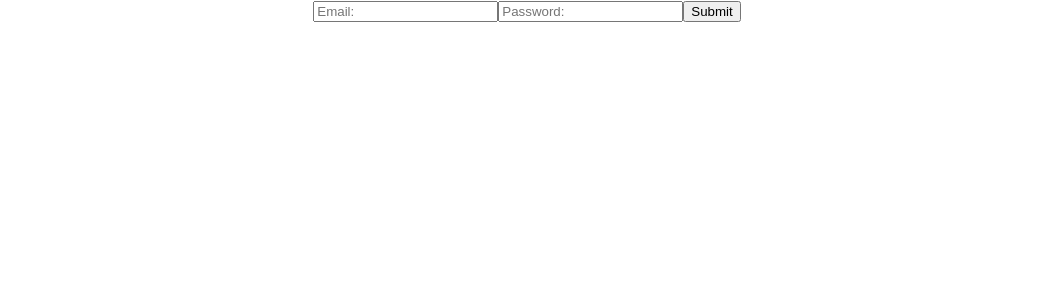
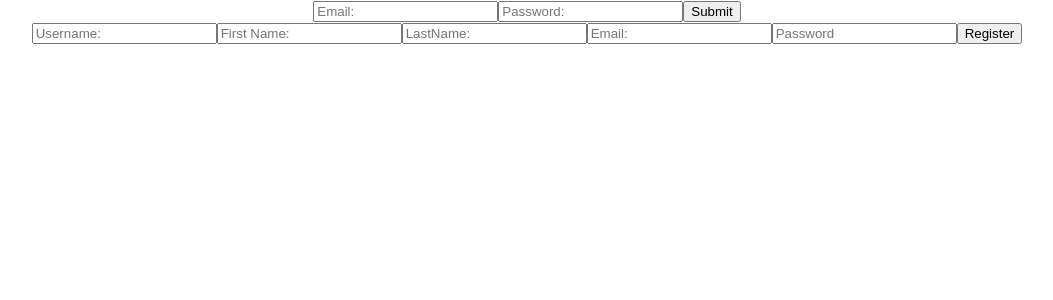
Before and after one commit to arodriguez133/front-end, a React (Create React App) app in the folder sleep-tracker/: page / in a window 1280 px wide. Shown: the top 300 px of the page, without its empty margins (113-1166 px from the left). Built offline with nearby package versions, Linux system fonts and the light colour scheme.

Commit message:
working on adding state and event handlers to the inputs on both components

```diff
--- a/sleep-tracker/package.json
+++ b/sleep-tracker/package.json
@@ -14,7 +14,8 @@
     "start": "react-scripts start",
     "build": "react-scripts build",
     "test": "react-scripts test",
-    "eject": "react-scripts eject"
+    "eject": "react-scripts eject",
+    "format": "prettier\"src/**/.{js,html}\"--write"
   },
   "eslintConfig": {
     "extends": "react-app"
@@ -30,5 +31,8 @@
       "last 1 firefox version",
       "last 1 safari version"
     ]
+  },
+  "devDependencies": {
+    "prettier": "^2.0.5"
   }
 }
--- a/sleep-tracker/src/App.js
+++ b/sleep-tracker/src/App.js
@@ -1,14 +1,21 @@
-import React from 'react';
+import React, {useState} from 'react';
 import logo from './logo.svg';
 import Login from './components/Login';
+import Onboarding from './components/Onboarding';
 import './App.css';
 
+
+
 function App() {
+
+
   return (
     <div className="App">
       <Login/>
+      <Onboarding/>
     </div>
   );
 }
 
+
 export default App;
--- a/sleep-tracker/src/components/Login.js
+++ b/sleep-tracker/src/components/Login.js
@@ -1,30 +1,45 @@
-import React from 'react';
-
+import React, { useState } from "react";
 
 const Login = (props) => {
+  const [formData, setformData] = useState({
+    email: "",
+    password: "",
+  });
+
+  const onInputChange = (event) => {
+    setformData({
+      ...formData,
+      [event.target.name]: event.target.value,
+    });
+  };
+
+  const onSubmit = (event) => {
+    event.preventDefault();
+  };
+
   return (
     <div>
-            {/* Form Starts Here*/}
-            <form>
+      <form onSubmit={onSubmit}>
         <input
-                name = "email"
-                placeholder = "Email:"
-                >
-                </input>
+          onChange={onInputChange}
+          id="email"
+          name="email"
+          placeholder="Email:"
+        ></input>
 
         <input
-                name = "password"
-                placeholder = "Password:">
-                </input>
+          onChange={onInputChange}
+          id="password"
+          name="password"
+          placeholder="Password:"
+        ></input>
 
-                <button
-                name="button"
-                >
+        <button id="button" name="button">
           Submit
         </button>
       </form>
     </div>
   );
-}
+};
 
 export default Login;
--- a/sleep-tracker/src/components/Onboarding.js
+++ b/sleep-tracker/src/components/Onboarding.js
@@ -0,0 +1,48 @@
+import React, { useState } from "react";
+
+const Onboarding = () => {
+  const [formData, setFormData] = useState({
+    username: "",
+    firstname: "",
+    lastname: "",
+    password: "",
+  });
+
+  const onInputChange = (event) => {};
+  return (
+    <div>
+      <form>
+        <input
+          type="text"
+          id="name"
+          name="username"
+          placeholder="Username:"
+        ></input>
+        <input
+          type="text"
+          id="firstname"
+          name="firstname"
+          placeholder="First Name:"
+        ></input>
+        <input
+          type="text"
+          id="lastname"
+          name="lastname"
+          placeholder="LastName:"
+        ></input>
+        <input type="text" id="email" name="email" placeholder="Email:"></input>
+        <input
+          type="text"
+          id="password"
+          name="password"
+          placeholder="Password"
+        ></input>
+        <button type="text" id="button" name="button">
+          Register
+        </button>
+      </form>
+    </div>
+  );
+};
+
+export default Onboarding;
```
Also changed, not shown: 2 other files (tests, documents, lock files or other folders). Lines whose indentation alone changed are shown as unchanged.
